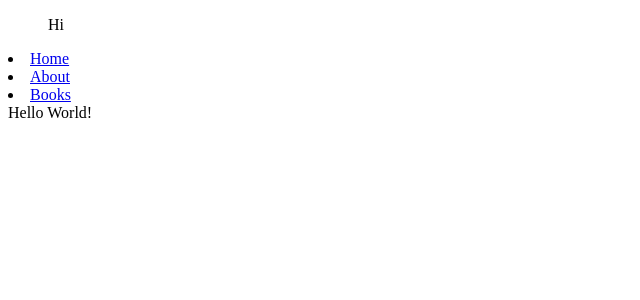
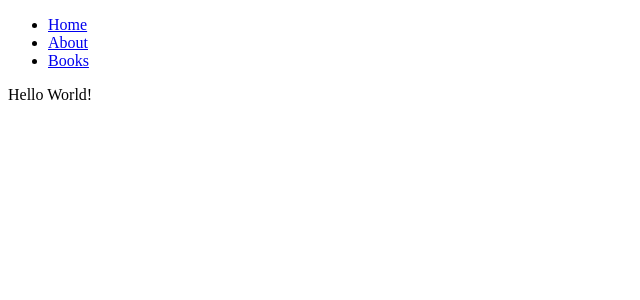
Before and after one commit to mukobi/KWCAO, a React app: page / in a window 1280 px wide. Shown: the top 300 px of the page, without its empty margins (0-640 px from the left). Built offline with nearby package versions, Linux system fonts and the light colour scheme; the HTML template or start-up script is replaced by a standard one.

Commit message:
Reformat for component based header and main sections

```diff
--- a/src/App.js
+++ b/src/App.js
@@ -1,29 +1,18 @@
 import React from 'react';
 import {
-  BrowserRouter as Router,
   Route,
   Link,
   Switch
 } from 'react-router-dom';
 
-import Home from './pages/Home';
-import Books from './pages/Books';
-import About from './pages/About';
 import Header from './components/header';
+import Main from './Main'
 
-const App = () =>
-  <Router>
-    <div>
-      <Header />
-      <li><Link to="/">Home</Link></li>
-      <li><Link to="/about">About</Link></li>
-      <li><Link to="/books">Books</Link></li>
-      <Switch>
-        <Route exact path="/" component={Home}/>
-        <Route path="/about" component={About}/>
-        <Route path="/books" component={Books}/>
-      </Switch>
-    </div>
-  </Router>
+const App = () => (
+  <div>
+    <Header />
+    <Main />
+  </div>
+)
 
 export default App
--- /dev/null
+++ b/src/Main.js
@@ -0,0 +1,17 @@
+import React from 'react'
+import { Switch, Route } from 'react-router-dom'
+import Home from './Pages/Home'
+import About from './Pages/About'
+import Books from './Pages/Books'
+
+const Main = () => (
+  <main>
+    <Switch>
+      <Route exact path='/' component={Home}/>
+      <Route path='/about' component={About}/>
+      <Route path='/books' component={Books}/>
+    </Switch>
+  </main>
+)
+
+export default Main
--- a/src/components/header.js
+++ b/src/components/header.js
@@ -1,12 +1,18 @@
-import React from 'react';
-import Link from 'react-router-dom';
+import React from 'react'
+import { Link } from 'react-router-dom'
 
+// The Header creates links that can be used to navigate
+// between routes.
 const Header = () => (
-    <div>
-        <ul>
-            Hi
-        </ul>
-    </div>
-);
+  <header>
+    <nav>
+      <ul>
+        <li><Link to='/'>Home</Link></li>
+        <li><Link to='/about'>About</Link></li>
+        <li><Link to='/books'>Books</Link></li>
+      </ul>
+    </nav>
+  </header>
+)
 
-export default Header;
+export default Header
--- a/src/index.js
+++ b/src/index.js
@@ -1,13 +1,11 @@
 import React from 'react'
 import ReactDOM from 'react-dom'
-
+import { BrowserRouter } from 'react-router-dom'
 import App from './App'
 
-const render = (Component) => {
-  ReactDOM.render(
-    <Component/>,
+ReactDOM.render(
+    <BrowserRouter>
+      <App />
+    </BrowserRouter>,
     document.getElementById('root')
   )
-}
-
-render(App)
```
